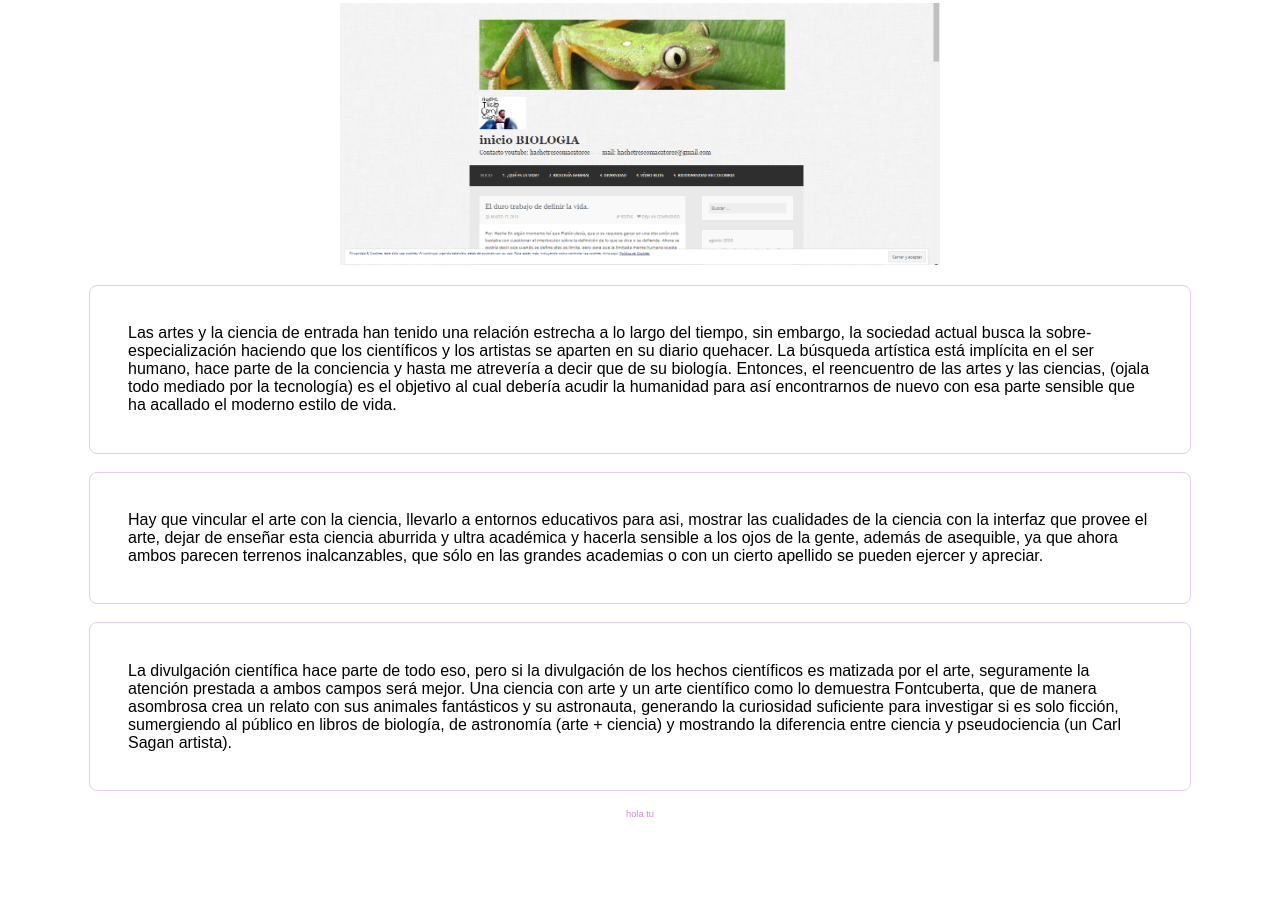
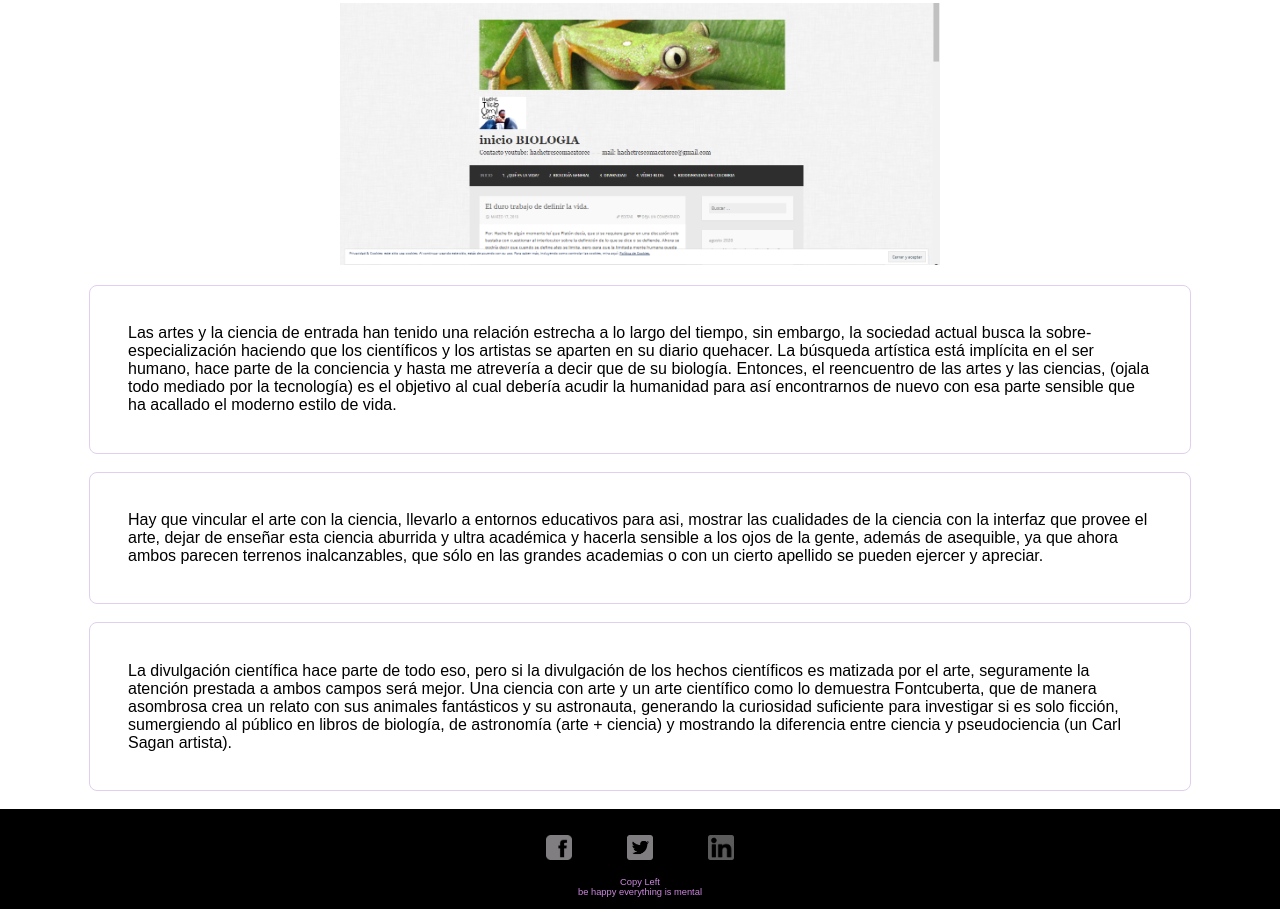
Before and after one commit to hacheG/myArtPortafolio, a plain HTML site: page biologia.html in a window 1280 px wide. Shown: the part 414-1323 px from the top of the page. Before the commit the page ends 1233 px from the top, so only its background shows below. Drawn offline with Linux system fonts and the light colour scheme.

Commit message:
footer en todas las secciones

```diff
--- a/biologia.html
+++ b/biologia.html
@@ -96,9 +96,22 @@
              mostrando la diferencia entre ciencia y pseudociencia
              (un Carl Sagan artista).
         </article><br>
-    <section>
-        <p>hola tu</p>
-    </section>
+
+        <footer>
+
+
+
+            <section>
+                <img class="face" src="img/face.png"  alt="face">
+                <img class="face" src="img/twiter.png"  alt="twiter">
+                <img class="face" src="img/linkdln.png" alt="">
+
+                <p>Copy Left </p>
+                <p> be happy everything is mental</p>
+
+            </section>
+
+    </footer>
 
 
 
```
Also changed, not shown: contacto.html (+16 -3 lines), proyectos.html (+15 -3 lines).
